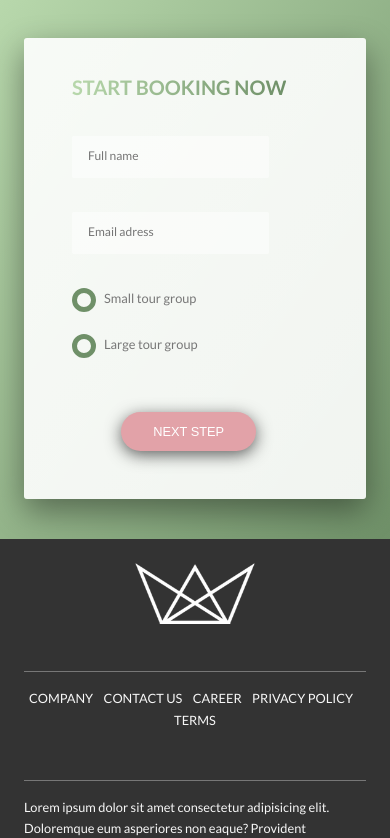
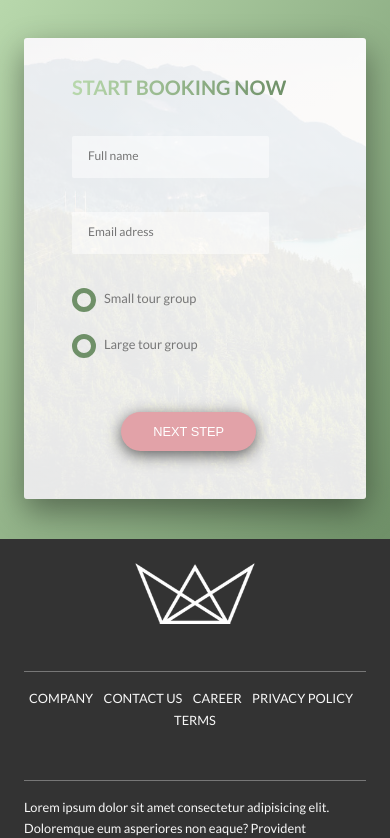
Before and after one commit to linner-a/nature-guide-company, a plain HTML site: page index.html in a window 390 px wide. Shown: the part 6309-7147 px from the top of the page. Drawn offline with Linux system fonts and the light colour scheme.

Commit message:
Update style.css

```diff
--- a/css/style.css
+++ b/css/style.css
@@ -1031,16 +1031,16 @@ body {
       padding: 5rem 0; } }
 
 .book {
-  background-image: linear-gradient(105deg, rgba(255, 255, 255, 0.85) 55%, transparent 45%), url(img/nat-9b.jpg);
+  background-image: linear-gradient(105deg, rgba(255, 255, 255, 0.85) 55%, transparent 45%), url(../img/nat-9b.jpg);
   background-size: cover;
   box-shadow: 0 1.5rem 4rem rgba(0, 0, 0, 0.4);
   border-radius: 3px; }
   @media (max-width: 75em) {
     .book {
-      background-image: linear-gradient(105deg, rgba(255, 255, 255, 0.85) 70%, transparent 30%), url(img/nat-9b.jpg); } }
+      background-image: linear-gradient(105deg, rgba(255, 255, 255, 0.85) 70%, transparent 30%), url(../img/nat-9b.jpg); } }
   @media (max-width: 56.25em) {
     .book {
-      background-image: linear-gradient(to right, rgba(255, 255, 255, 0.9) 0%, rgba(255, 255, 255, 0.9) 100%), url(img/nat-9b.jpg), url(img/nat-9b.jpg); } }
+      background-image: linear-gradient(to right, rgba(255, 255, 255, 0.9) 0%, rgba(255, 255, 255, 0.9) 100%), url(../img/nat-9b.jpg), url(../img/nat-9b.jpg); } }
   .book__form {
     width: 55%;
     padding: 6rem;
```
